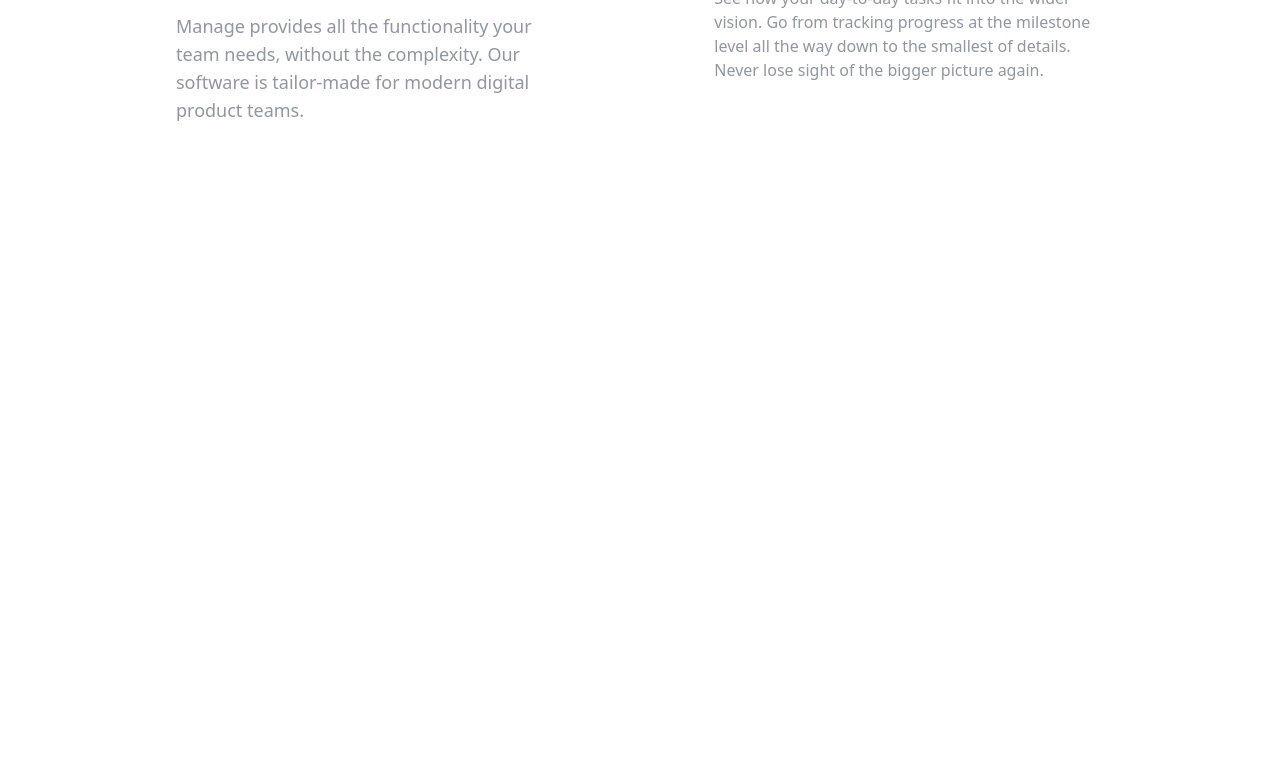
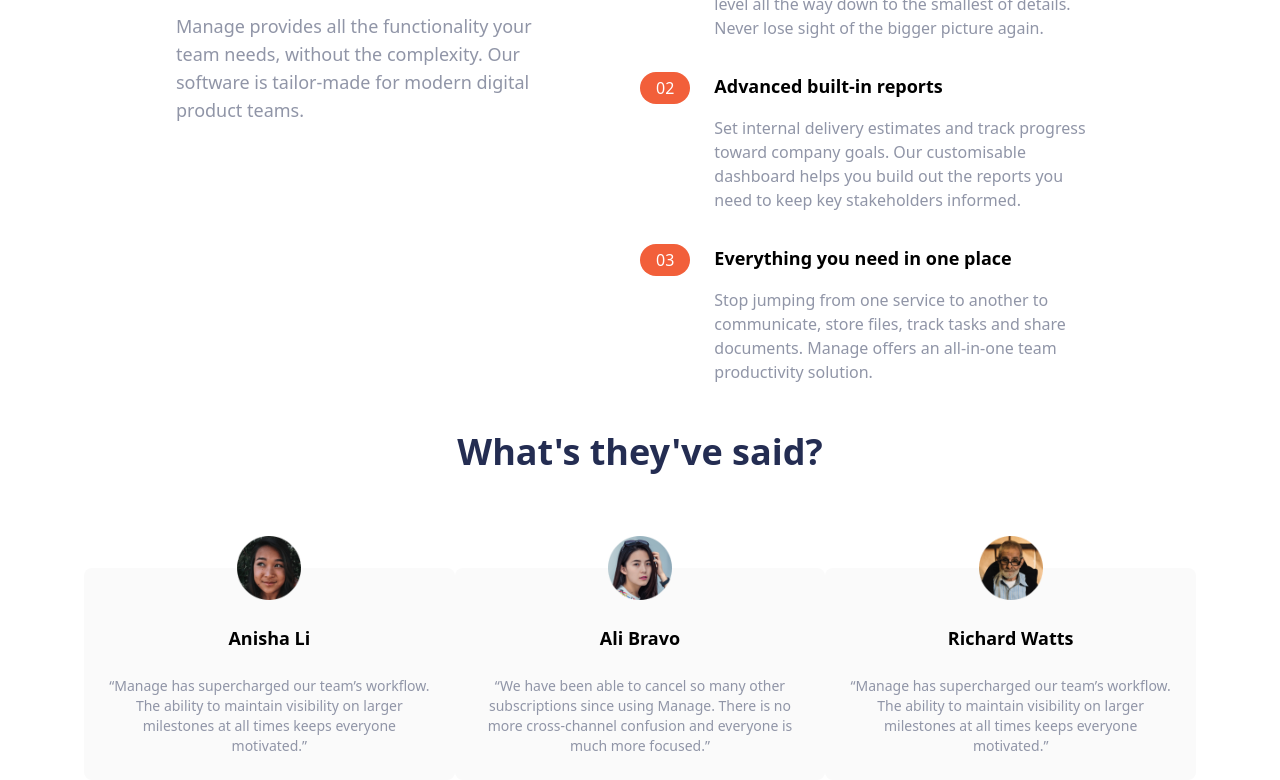
Before and after one commit to pathakkar01/manage-landing-page-master-FronendMentor, a website: page index.html in a window 1280 px wide. Shown: the part 692-1472 px from the top of the page. Before the commit the page ends 816 px from the top, so only its background shows below. Drawn offline with Linux system fonts and the light colour scheme.

Commit message:
worked on testimonials

```diff
--- a/index.html
+++ b/index.html
@@ -69,7 +69,7 @@
     <!-- features section -->
     <section id="features">
       <div
-        class="container flex flex-col md:flex-row items-center mx-auto px-6 mt-10 space-y-12 md:space-y-0"
+        class="container flex flex-col md:flex-row mx-auto px-6 mt-10 space-y-12 md:space-y-0 mb-10"
       >
         <div
           class="flex flex-col justify-center md:justify-start md:w-1/2 space-y-8"
@@ -87,27 +87,26 @@
             teams.
           </p>
         </div>
-        <div class="flex flex-col md:w-1/2 space-y-8">
+        <div class="flex flex-col space-y-8 md:w-1/2">
           <div
             class="flex flex-col space-y-3 md:space-y-0 md:space-x-6 md:flex-row"
           >
-            <!-- Heading -->
+            <!-- heading-->
             <div class="rounded-l-full bg-brightRedSupLight md:bg-transparent">
               <div class="flex items-center space-x-2">
                 <div
-                  class="px-4 py-2 text-white rounded-full md:py-1 bg-brightRed"
+                  class="px-4 py-2 text-white bg-brightRed md:py-1 rounded-full"
                 >
                   01
                 </div>
                 <h3 class="text-base font-bold md:mb-4 md:hidden">
-                  Track company-wide progress
+                  Track Company wide Progress
                 </h3>
               </div>
             </div>
-
             <div>
               <h3 class="hidden mb-4 text-lg font-bold md:block">
-                Track company-wide progress
+                Track Company wide Progress
               </h3>
               <p class="text-darkGrayishBlue">
                 See how your day-to-day tasks fit into the wider vision. Go from
@@ -117,6 +116,114 @@
               </p>
             </div>
           </div>
+          <div
+            class="flex flex-col space-y-3 md:space-y-0 md:space-x-6 md:flex-row"
+          >
+            <!-- heading-->
+            <div class="rounded-l-full bg-brightRedSupLight md:bg-transparent">
+              <div class="flex items-center space-x-2">
+                <div
+                  class="px-4 py-2 text-white bg-brightRed md:py-1 rounded-full"
+                >
+                  02
+                </div>
+                <h3 class="text-base font-bold md:mb-4 md:hidden">
+                  Advanced built-in reports
+                </h3>
+              </div>
+            </div>
+            <div>
+              <h3 class="hidden mb-4 text-lg font-bold md:block">
+                Advanced built-in reports
+              </h3>
+              <p class="text-darkGrayishBlue">
+                Set internal delivery estimates and track progress toward
+                company goals. Our customisable dashboard helps you build out
+                the reports you need to keep key stakeholders informed.
+              </p>
+            </div>
+          </div>
+          <div
+            class="flex flex-col space-y-3 md:space-y-0 md:space-x-6 md:flex-row"
+          >
+            <!-- heading-->
+            <div class="rounded-l-full bg-brightRedSupLight md:bg-transparent">
+              <div class="flex items-center space-x-2">
+                <div
+                  class="px-4 py-2 text-white bg-brightRed md:py-1 rounded-full"
+                >
+                  03
+                </div>
+                <h3 class="text-base font-bold md:mb-4 md:hidden">
+                  Everything you need in one place
+                </h3>
+              </div>
+            </div>
+            <div>
+              <h3 class="hidden mb-4 text-lg font-bold md:block">
+                Everything you need in one place
+              </h3>
+              <p class="text-darkGrayishBlue">
+                Stop jumping from one service to another to communicate, store
+                files, track tasks and share documents. Manage offers an
+                all-in-one team productivity solution.
+              </p>
+            </div>
+          </div>
+        </div>
+      </div>
+    </section>
+
+    <!-- Testimonials -->
+    <section id="testimonials">
+      <!-- conatiner to heading and testimonial bolcks -->
+      <div class="max-w-6xl px-5 mx-auto t-32 text-center mt-12">
+        <h2 class="text-4xl font-bold text-center text-darkBlue">
+          What's they've said?
+        </h2>
+        <!-- testimonial container -->
+        <div class="flex flex-col mt-24 md:flex-row">
+          <div
+            class="flex flex-col items-center p-6 space-y-6 rounded-lg bg-veryLightGray md:w-1/3"
+          >
+            <img src="./images/avatar-ali.png" alt="ali" class="w-16 -mt-14" />
+            <h5 class="text-lg font-bold">Anisha Li</h5>
+            <p class="text-sm text-darkGrayishBlue">
+              “Manage has supercharged our team’s workflow. The ability to
+              maintain visibility on larger milestones at all times keeps
+              everyone motivated.”
+            </p>
+          </div>
+          <div
+            class="flex flex-col items-center p-6 space-y-6 rounded-lg bg-veryLightGray md:w-1/3"
+          >
+            <img
+              src="./images/avatar-anisha.png"
+              alt="ali"
+              class="w-16 -mt-14"
+            />
+            <h5 class="text-lg font-bold">Ali Bravo</h5>
+            <p class="text-sm text-darkGrayishBlue">
+              “We have been able to cancel so many other subscriptions since
+              using Manage. There is no more cross-channel confusion and
+              everyone is much more focused.”
+            </p>
+          </div>
+          <div
+            class="flex flex-col items-center p-6 space-y-6 rounded-lg bg-veryLightGray md:w-1/3"
+          >
+            <img
+              src="./images/avatar-richard.png"
+              alt="ali"
+              class="w-16 -mt-14"
+            />
+            <h5 class="text-lg font-bold">Richard Watts</h5>
+            <p class="text-sm text-darkGrayishBlue">
+              “Manage has supercharged our team’s workflow. The ability to
+              maintain visibility on larger milestones at all times keeps
+              everyone motivated.”
+            </p>
+          </div>
         </div>
       </div>
     </section>
```
Also changed, not shown: css/main.css.
